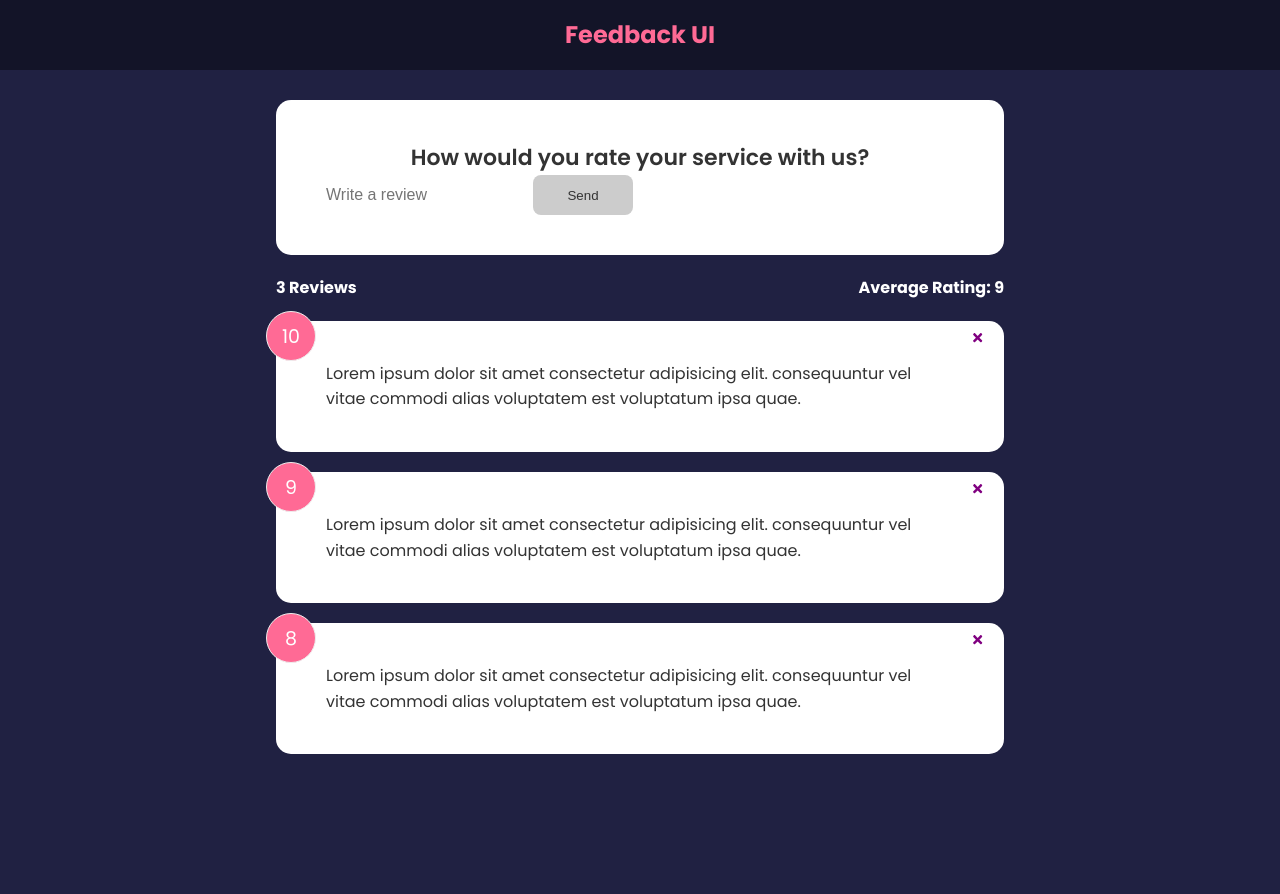
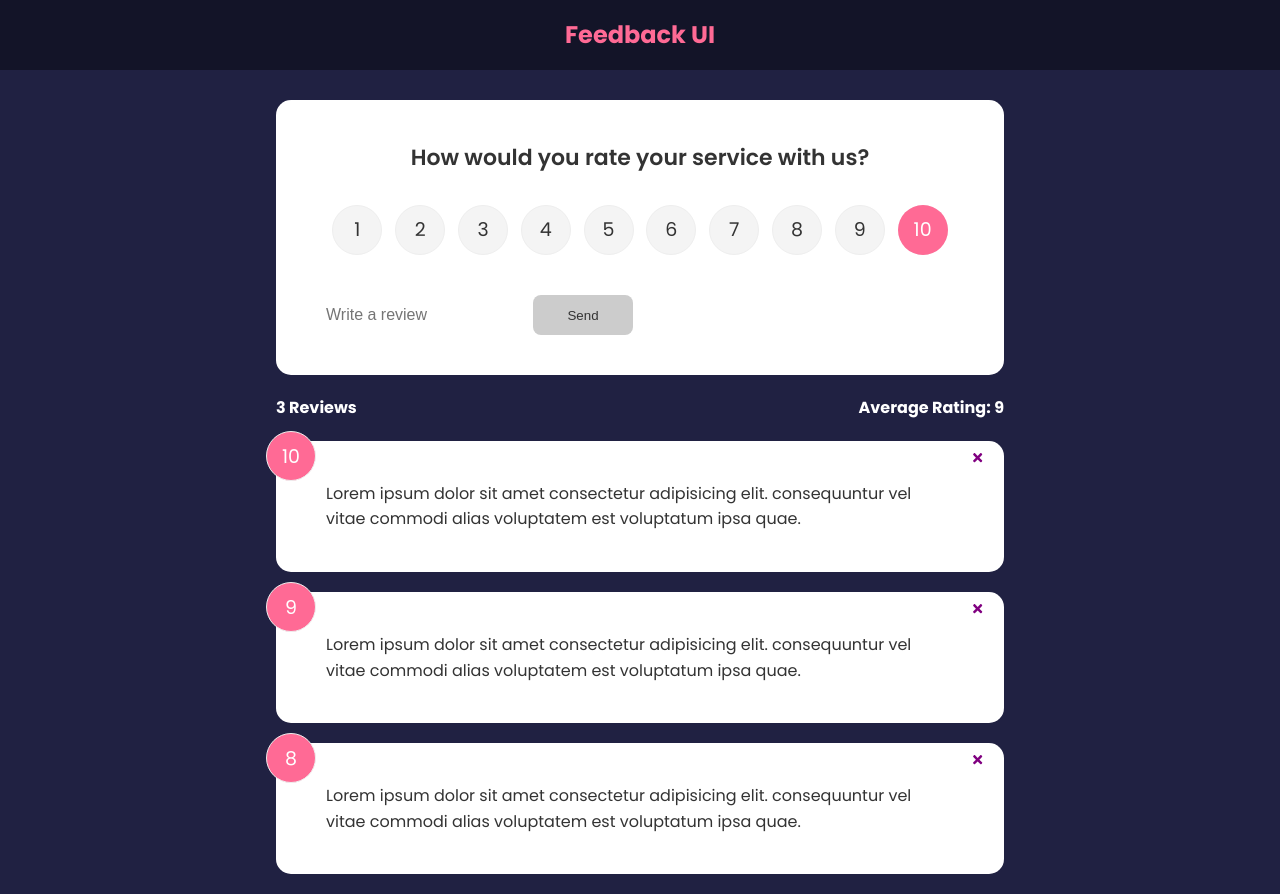
Before and after one commit to f90dErry/feedback, a React (Create React App) app: page / in a window 1280 px wide. Before the commit the page ends 800 px from the top, so only its background shows below. Built offline with nearby package versions, Linux system fonts and the light colour scheme.

Commit message:
Rating Selector
added a a rating component with a function that makes selecting the rating points possible

```diff
--- a/src/App.js
+++ b/src/App.js
@@ -7,6 +7,11 @@
 
 function App() {
     const [feedback, setFeedback] = useState(FeedbackData)
+
+    const addFeedback = (newFeedback) => {
+      console.log(newFeedback)
+    }
+
     const deleteFeedback = (id) => {
     if (window.confirm('Are you sure you want to delete this feedback?')) {
       setFeedback(feedback.filter((item) => item.id !== id ))
@@ -16,7 +21,7 @@
         <>
           <Header />
           <div className="container">
-            <FeedbackForm />
+            <FeedbackForm handleAdd={addFeedback}/>
             <FeedbackStats feedback={feedback}/>
             <FeedbackList feedback={feedback}
             handleDelete={deleteFeedback}
--- a/src/components/FeedbackForm.jsx
+++ b/src/components/FeedbackForm.jsx
@@ -1,9 +1,11 @@
 import { useState } from "react"
+import RatingSelect from "./RatingSelect"
 import Card from "./shared/Card"
 import Button from "./shared/Button"
 
-function FeedbackForm() {
+function FeedbackForm( handleAdd) {
   const [text, setText] = useState('')
+  const [rating, setRating] = useState(10)
   const [btnDisabled, setBtnDisabled] = useState(true)
   const [message, setMessage] = useState('')
 
@@ -22,11 +24,25 @@
     setText(e.target.value)
   }
 
+  const handleSubmit = (e) => {
+    e.preventDefault()
+    if (text.trim().length > 10) {
+        const newFeedBack = {
+            text,
+            rating
+        }
+
+        handleAdd(newFeedBack)
+
+        setText('')
+    }
+  }
+
   return (
     <Card>
-        <form>
+        <form onSubmit={handleSubmit}>
             <h2>How would you rate your service with us?</h2>
-            { /* @todo - rating selectcom component */ }
+            <RatingSelect select={(rating) => setRating(rating)} />
             <div className="imput-group">
                 <input
                 onChange={handleTextChange}
--- /dev/null
+++ b/src/components/RatingSelect.jsx
@@ -0,0 +1,127 @@
+import { useState } from "react"
+
+function RatingSelect({ select }) {
+  const [selected, setSelected] = useState(10)
+
+  const handleChange = (e) => {
+    setSelected(+e.currentTarget.value)
+    select(+e.currentTarget.value)
+  }
+
+  return (
+    <ul className="rating">
+        <li>
+            <input
+            type='radio'
+            id="num1"
+            name="rating"
+            value='1'
+            onChange={handleChange}
+            checked={selected===1}
+            />
+            <label htmlFor="num1">1</label>
+        </li>
+        <li>
+            <input
+            type='radio'
+            id="num2"
+            name="rating"
+            value='2'
+            onChange={handleChange}
+            checked={selected===2}
+            />
+            <label htmlFor="num2">2</label>
+        </li>
+        <li>
+            <input
+            type='radio'
+            id="num3"
+            name="rating"
+            value='3'
+            onChange={handleChange}
+            checked={selected===3}
+            />
+            <label htmlFor="num3">3</label>
+        </li>
+        <li>
+            <input
+            type='radio'
+            id="num4"
+            name="rating"
+            value='4'
+            onChange={handleChange}
+            checked={selected===4}
+            />
+            <label htmlFor="num4">4</label>
+        </li>
+        <li>
+            <input
+            type='radio'
+            id="num5"
+            name="rating"
+            value='5'
+            onChange={handleChange}
+            checked={selected===5}
+            />
+            <label htmlFor="num5">5</label>
+        </li>
+        <li>
+            <input
+            type='radio'
+            id="num6"
+            name="rating"
+            value='6'
+            onChange={handleChange}
+            checked={selected===6}
+            />
+            <label htmlFor="num6">6</label>
+        </li>
+        <li>
+            <input
+            type='radio'
+            id="num7"
+            name="rating"
+            value='7'
+            onChange={handleChange}
+            checked={selected===7}
+            />
+            <label htmlFor="num7">7</label>
+        </li>
+        <li>
+            <input
+            type='radio'
+            id="num8"
+            name="rating"
+            value='8'
+            onChange={handleChange}
+            checked={selected===8}
+            />
+            <label htmlFor="num8">8</label>
+        </li>
+        <li>
+            <input
+            type='radio'
+            id="num9"
+            name="rating"
+            value='9'
+            onChange={handleChange}
+            checked={selected===9}
+            />
+            <label htmlFor="num9">9</label>
+        </li>
+        <li>
+            <input
+            type='radio'
+            id="num10"
+            name="rating"
+            value='10'
+            onChange={handleChange}
+            checked={selected===10}
+            />
+            <label htmlFor="num10">10</label>
+        </li>
+    </ul>
+)
+}
+
+export default RatingSelect
```
